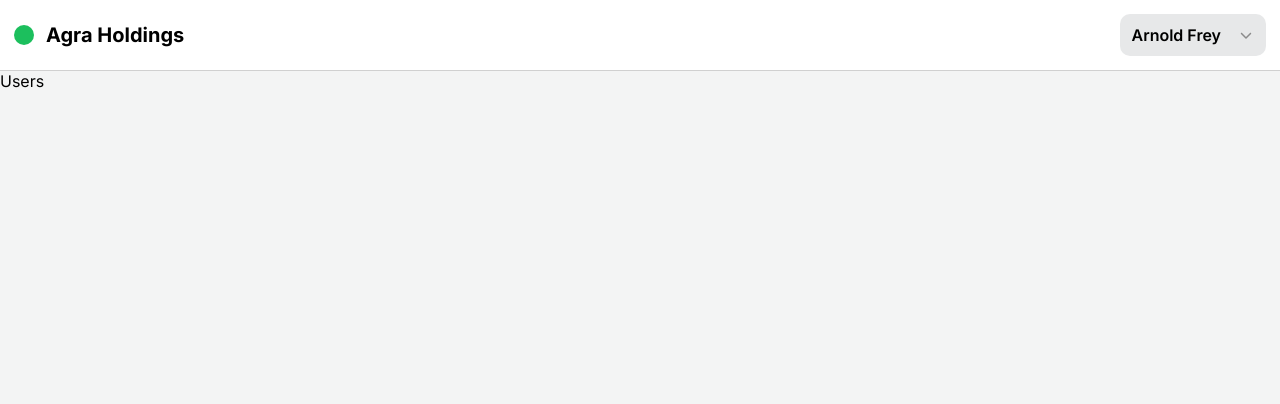
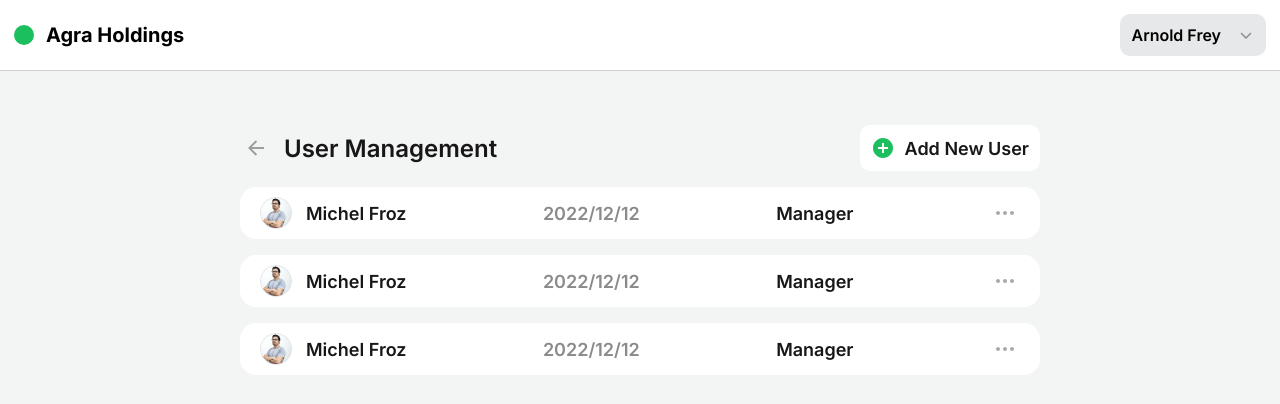
Before and after one commit to nick20name17/agra-holdings, a Next.js app: page /users in a window 1280 px wide. Shown: the top 404 px of the page. Built offline with nearby package versions, Linux system fonts and the light colour scheme.

Commit message:
add users page

```diff
--- a/src/app/login/page.tsx
+++ b/src/app/login/page.tsx
@@ -2,7 +2,7 @@ import { Metadata } from 'next'
 
 import { LoginForm } from 'components/LoginForm/LoginForm'
 
-import styles from './Login.module.scss'
+import styles from './page.module.scss'
 
 export const metadata: Metadata = {
 	title: 'Login'
--- /dev/null
+++ b/src/app/users/page.module.scss
@@ -0,0 +1,7 @@
+@import 'assets/styles/base/mixins';
+
+.list {
+	@include flex-column;
+	row-gap: 16px;
+	margin-top: 16px;
+}
--- a/src/app/users/page.tsx
+++ b/src/app/users/page.tsx
@@ -1,11 +1,46 @@
 import { Metadata } from 'next'
+import Image from 'next/image'
+import React from 'react'
+
+import UsersCard from 'components/UsersCard/UsersCard'
+import UsersHeader from 'components/UsersHeader/UsersHeader'
+
+import avatar from 'assets/images/avatar.jpg'
+
+import styles from './page.module.scss'
 
 export const metadata: Metadata = {
 	title: 'Users'
 }
 
 const Users = () => {
-	return <>Users</>
+	return (
+		<section className='section'>
+			<div className='container container_sm'>
+				<UsersHeader />
+				<div className={styles.list}>
+					<UsersCard
+						name='Michel Froz'
+						date='2022/12/12'
+						role='Manager'
+						avatar={<Image priority src={avatar} alt='Michel Froz' />}
+					/>
+					<UsersCard
+						name='Michel Froz'
+						date='2022/12/12'
+						role='Manager'
+						avatar={<Image priority src={avatar} alt='Michel Froz' />}
+					/>
+					<UsersCard
+						name='Michel Froz'
+						date='2022/12/12'
+						role='Manager'
+						avatar={<Image priority src={avatar} alt='Michel Froz' />}
+					/>
+				</div>
+			</div>
+		</section>
+	)
 }
 
 export default Users
--- /dev/null
+++ b/src/components/UsersCard/UsersCard.module.scss
@@ -0,0 +1,31 @@
+@import 'assets/styles/base/mixins';
+
+.card {
+	@include flex-all-sb;
+	column-gap: 14px;
+
+	padding: 10px 20px;
+	background-color: var(--clr-light);
+	border-radius: var(--radius-500);
+
+	.header {
+		@include flex-v-center;
+		column-gap: 14px;
+
+		.icon img {
+			border-radius: 50%;
+		}
+	}
+
+	.more {
+		padding: 3px;
+		&:hover svg path {
+			fill: var(--clr-dark-800);
+			transition: var(--transition);
+		}
+
+		svg path {
+			transition: var(--transition);
+		}
+	}
+}
--- /dev/null
+++ b/src/components/UsersCard/UsersCard.tsx
@@ -0,0 +1,40 @@
+import styles from './UsersCard.module.scss'
+
+interface UserCardProps {
+	name: string
+	date: string
+	avatar: React.ReactNode
+	role: string
+}
+
+const UsersCard: React.FC<UserCardProps> = ({ name, date, avatar, role }) => {
+	return (
+		<div className={`${styles.card} text_dark-800 text_semi-bold text_fs-400`}>
+			<div className={styles.header}>
+				<div className={styles.icon}>{avatar}</div>
+				<h2>{name}</h2>
+			</div>
+			<div className='text_dark-500'>{date}</div>
+			<div>{role}</div>
+			<button className={styles.more}>
+				<svg
+					width='24'
+					height='24'
+					viewBox='0 0 24 24'
+					fill='none'
+					xmlns='http://www.w3.org/2000/svg'
+				>
+					<g id='Icon / More'>
+						<path
+							id='Vector'
+							d='M5 10C3.9 10 3 10.9 3 12C3 13.1 3.9 14 5 14C6.1 14 7 13.1 7 12C7 10.9 6.1 10 5 10ZM19 10C17.9 10 17 10.9 17 12C17 13.1 17.9 14 19 14C20.1 14 21 13.1 21 12C21 10.9 20.1 10 19 10ZM12 10C10.9 10 10 10.9 10 12C10 13.1 10.9 14 12 14C13.1 14 14 13.1 14 12C14 10.9 13.1 10 12 10Z'
+							fill='#A9A9A9'
+						/>
+					</g>
+				</svg>
+			</button>
+		</div>
+	)
+}
+
+export default UsersCard
--- /dev/null
+++ b/src/components/UsersHeader/UserHeader.module.scss
@@ -0,0 +1,27 @@
+@import 'assets/styles/base/mixins';
+
+.header {
+	@include flex-all-sb;
+	column-gap: 14px;
+
+	.left {
+		@include flex-v-center;
+		column-gap: 12px;
+
+		.arrow {
+			padding: 4px;
+		}
+	}
+
+	.btn {
+		@include hover {
+			background-color: var(--clr-dark-200);
+		}
+		@include flex-v-center;
+		column-gap: 10px;
+
+		background-color: var(--clr-light);
+		padding: 11px;
+		border-radius: var(--radius-300);
+	}
+}
--- /dev/null
+++ b/src/components/UsersHeader/UsersHeader.tsx
@@ -0,0 +1,29 @@
+import Image from 'next/image'
+
+import addCircleIcon from 'assets/images/add-circle.svg'
+import arrowLeftIcon from 'assets/images/arrow-left.svg'
+
+import styles from './UserHeader.module.scss'
+
+const UsersHeader = () => {
+	return (
+		<div className={styles.header}>
+			<div className={styles.left}>
+				<button className={styles.arrow}>
+					<Image priority src={arrowLeftIcon} alt='arrow' />
+				</button>
+				<h1 className='text_dark-800 text_fs-600 text_semi-bold'>
+					User Management
+				</h1>
+			</div>
+			<button
+				className={`text_dark-800 text_semi-bold text_fs-400 ${styles.btn}`}
+			>
+				<Image priority src={addCircleIcon} alt='add' />
+				Add New User
+			</button>
+		</div>
+	)
+}
+
+export default UsersHeader
```
Also changed, not shown: src/app/login/page.module.scss (renamed from src/app/login/Login.module.scss), src/assets/images/avatar.jpg (added).
